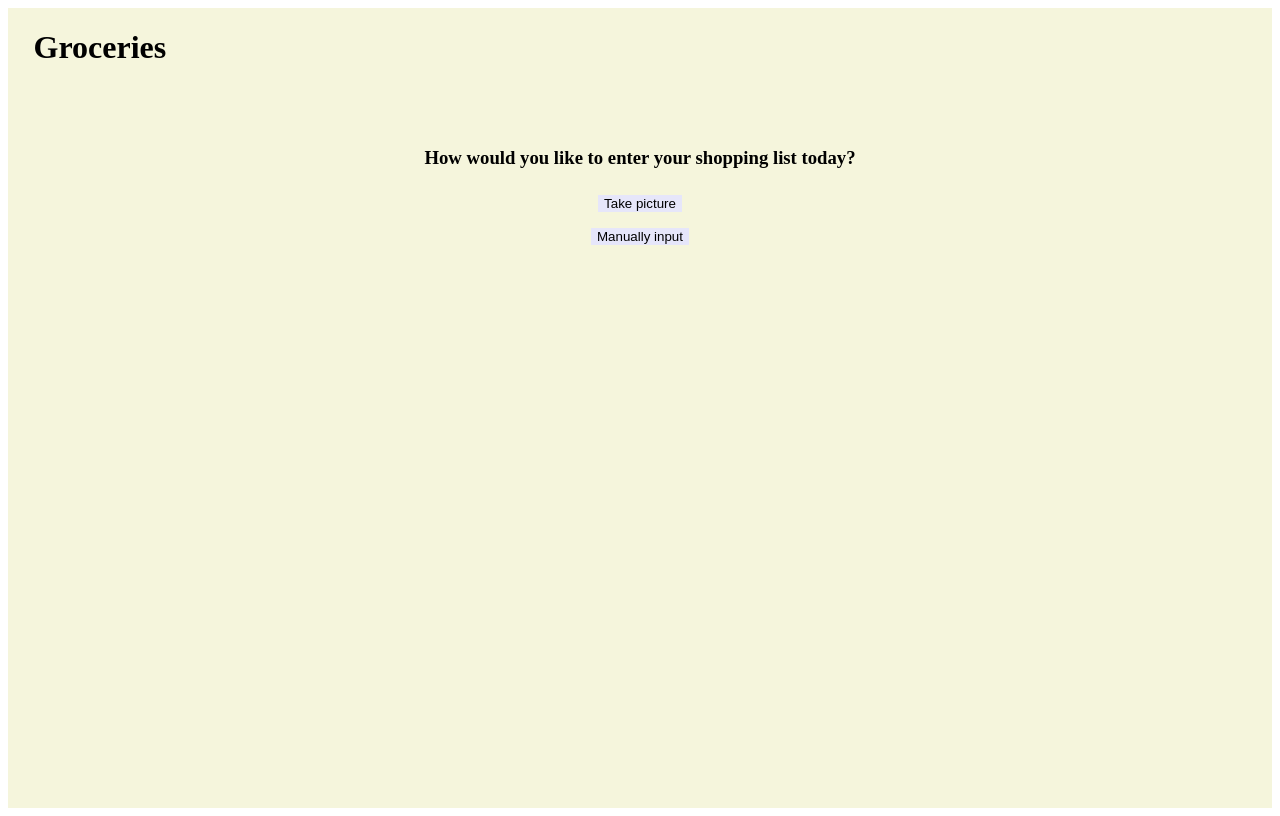
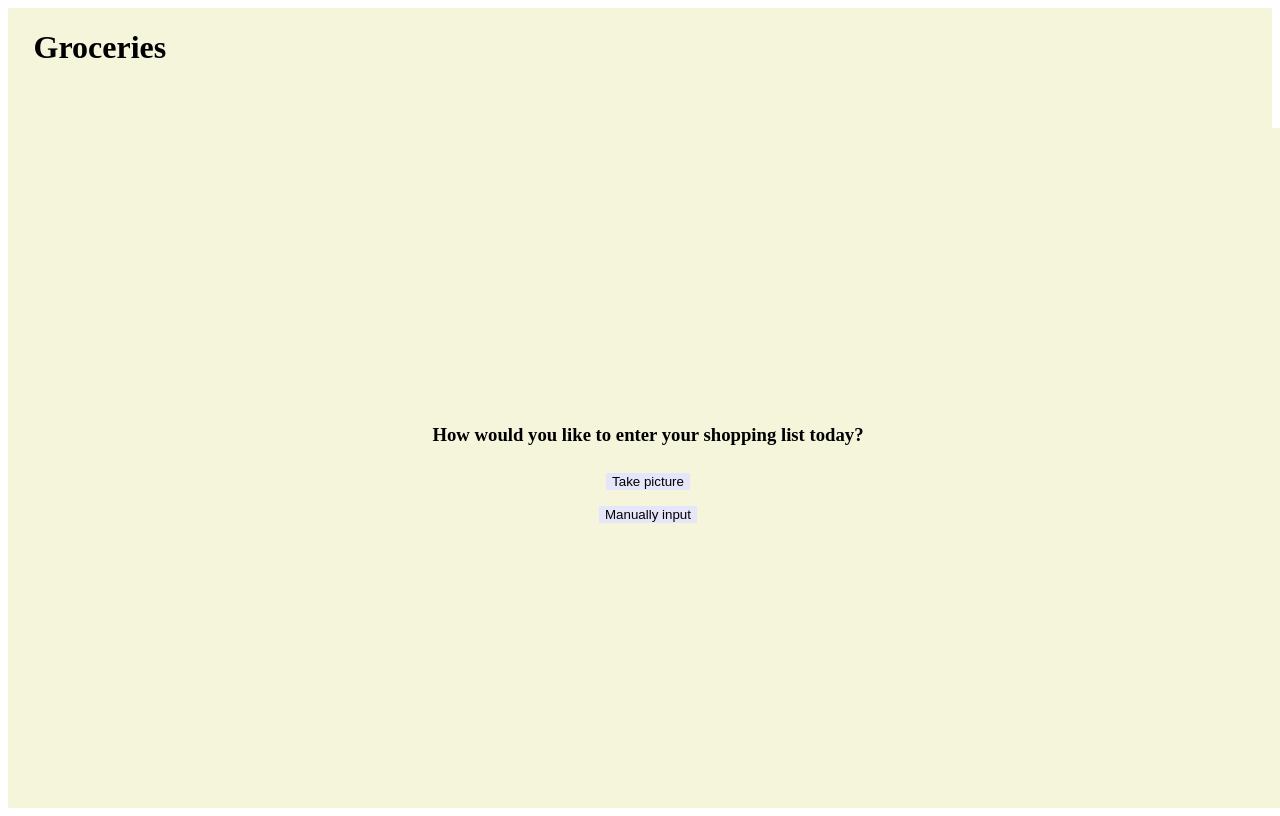
Before and after one commit to roselynh100/listry, a React (Create React App) app in the folder frontend/: page / in a window 1280 px wide. Built offline with nearby package versions, Linux system fonts and the light colour scheme.

Commit message:
adjusted css for home page

```diff
--- a/frontend/src/components/home/home.scss
+++ b/frontend/src/components/home/home.scss
@@ -1,9 +1,18 @@
 .homeContainer {
+	display: flex;
+	flex-direction: row;
+	align-items: center;
+	height: 85vh;
+	width: 100vw;
+	background-color: beige;
+	border: none;
+}
+
+.homeContent {
 	display: flex;
 	flex-direction: column;
 	align-items: center;
-	height: 85vh;
-	background-color: beige;
+	width: 100vw;
 	border: none;
 }
 
--- a/frontend/src/components/home/index.jsx
+++ b/frontend/src/components/home/index.jsx
@@ -6,6 +6,7 @@ import { ItemContext } from "../../contexts/listContext";
 export default function Home() {
 	return (
 		<div className="homeContainer">
+			<div className="homeContent">
 				<h3>How would you like to enter your shopping list today?</h3>
 				<Link className="navigate" to="/camera">
 					<button className="navigateButton">Take picture</button>
@@ -15,5 +16,6 @@ export default function Home() {
 					<button className="checklistButton">Manually input</button>
 				</Link>
 			</div>
+		</div>
 	);
 }
```
Lines whose indentation alone changed are shown as unchanged.
